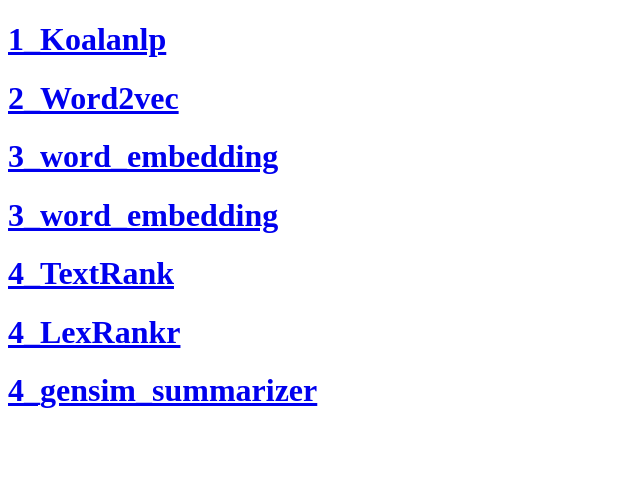
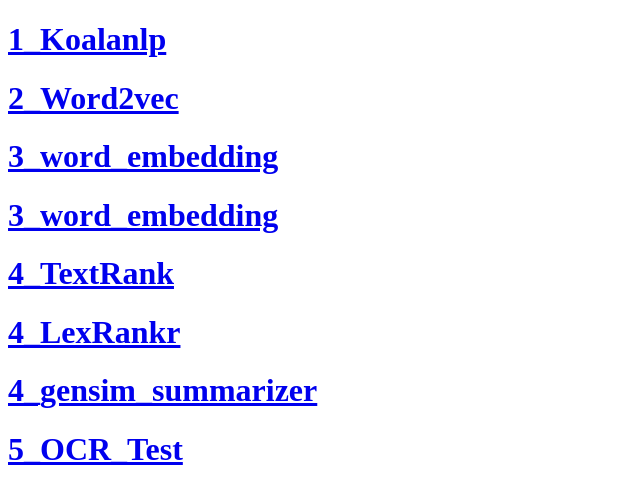
Before and after one commit to JeongMin-D/NLP_LInk, a plain HTML site: page index.html in a window 1280 px wide. Shown: the whole page, without its empty margins (0-640 px from the left). Drawn offline with Linux system fonts and the light colour scheme.

Commit message:
Update index.html

```diff
--- a/index.html
+++ b/index.html
@@ -12,5 +12,6 @@
     <h1> <a href="[summarize]TextRank.html"> 4_TextRank </h1>
     <h1> <a href="[summarize]LexRankr.html"> 4_LexRankr </h1>
     <h1> <a href="[summarize]gensim_summarizer.html"> 4_gensim_summarizer </h1>
+    <h1> <a href="OCR_Test.html"> 5_OCR_Test </h1>
   </body>
 </html>
```
